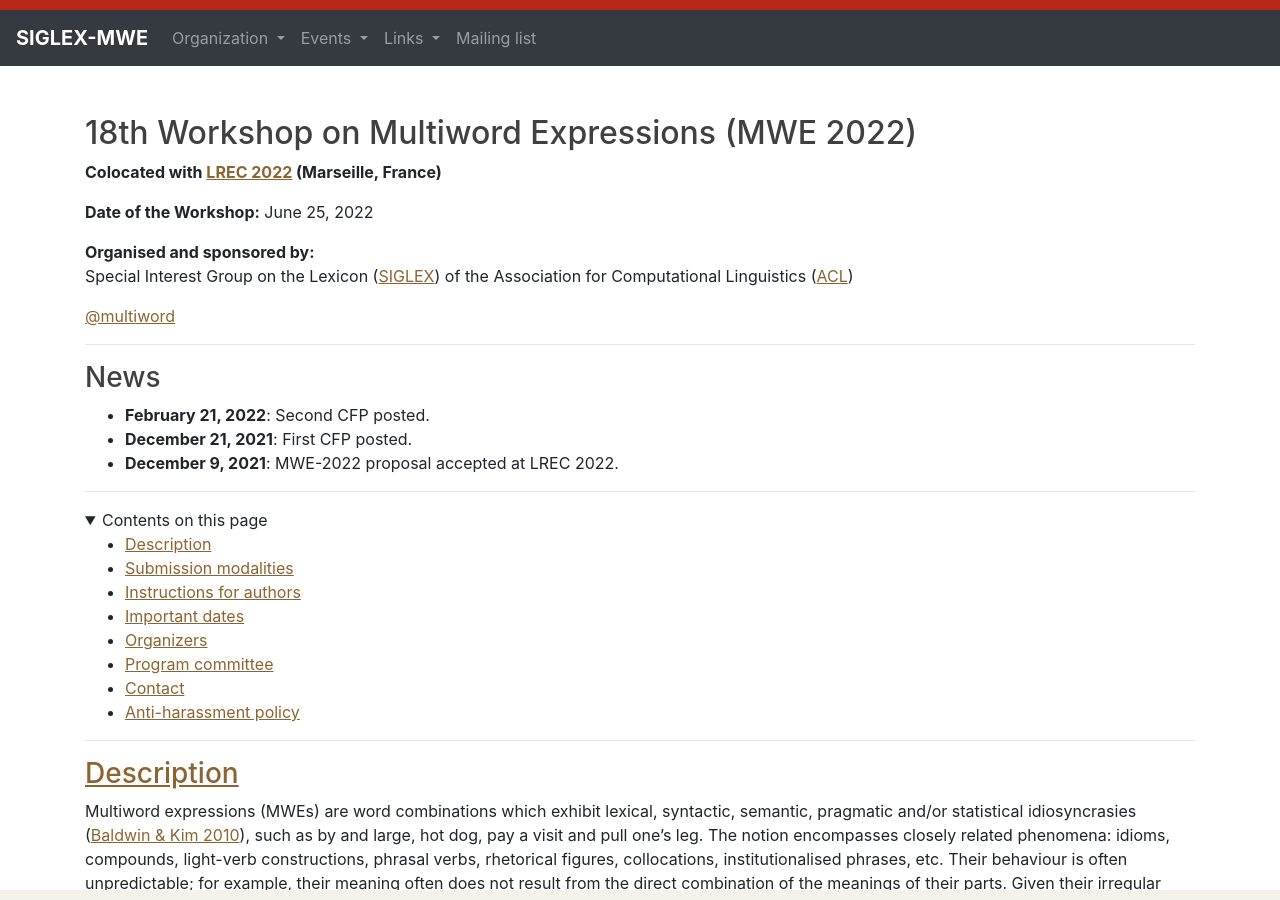
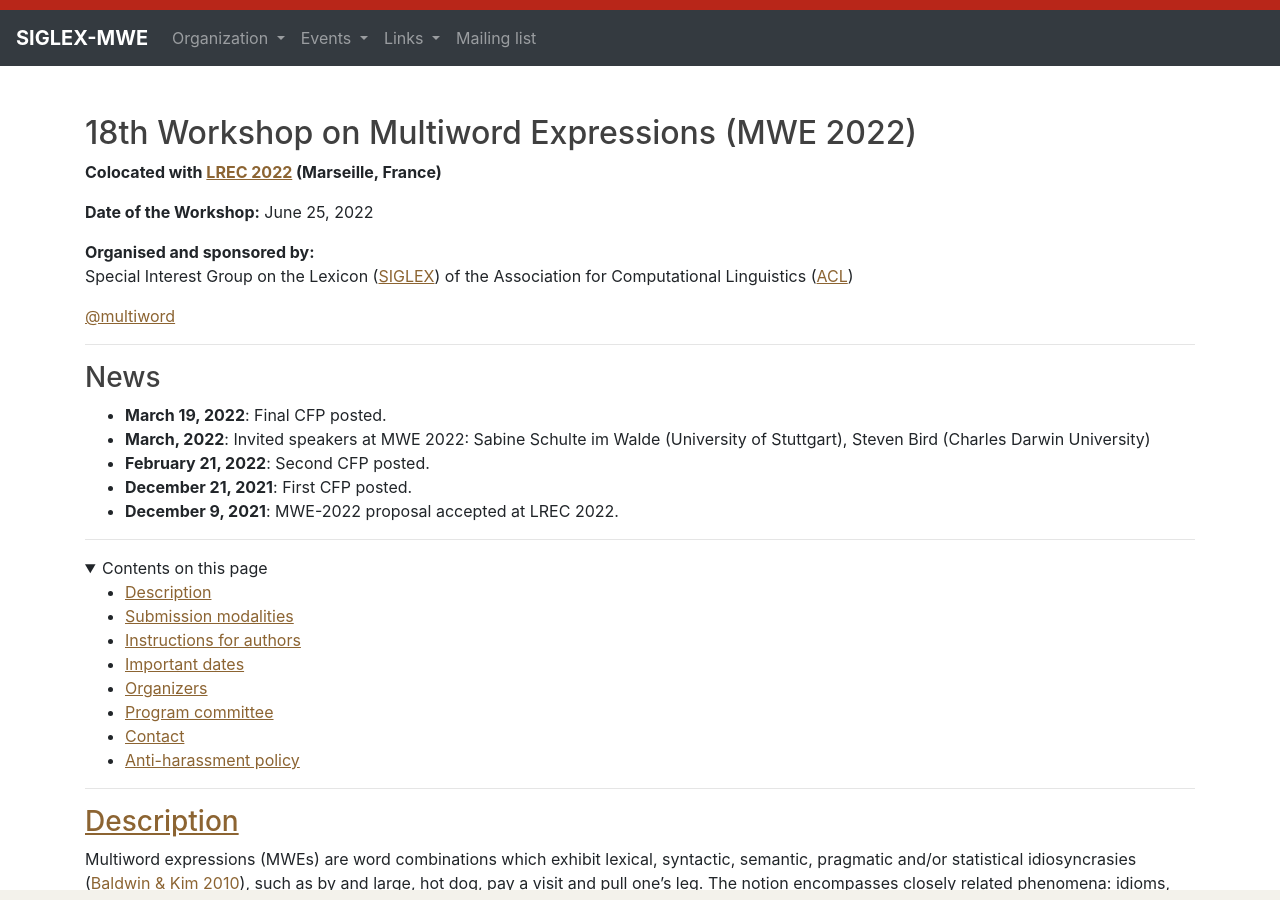
Before and after one commit to multiword/multiword.github.io, a Jekyll site: the page built from mwe2022/index.md, in a window 1280 px wide and 900 px high. Built offline with Jekyll 4.4.1, drawn with Linux system fonts in a browser that asks for light colours; comment, search, counter and statistics services are not loaded.

Commit message:
Update news

```diff
--- a/mwe2022/index.md
+++ b/mwe2022/index.md
@@ -20,6 +20,8 @@
 
 ### News
 
+* **March 19, 2022**: Final CFP posted.
+* **March, 2022**: Invited speakers at MWE 2022: Sabine Schulte im Walde (University of Stuttgart), Steven Bird (Charles Darwin University)
 * **February 21, 2022**: Second CFP posted.
 * **December 21, 2021**: First CFP posted.
 * **December 9, 2021**: MWE-2022 proposal accepted at LREC 2022.
```
